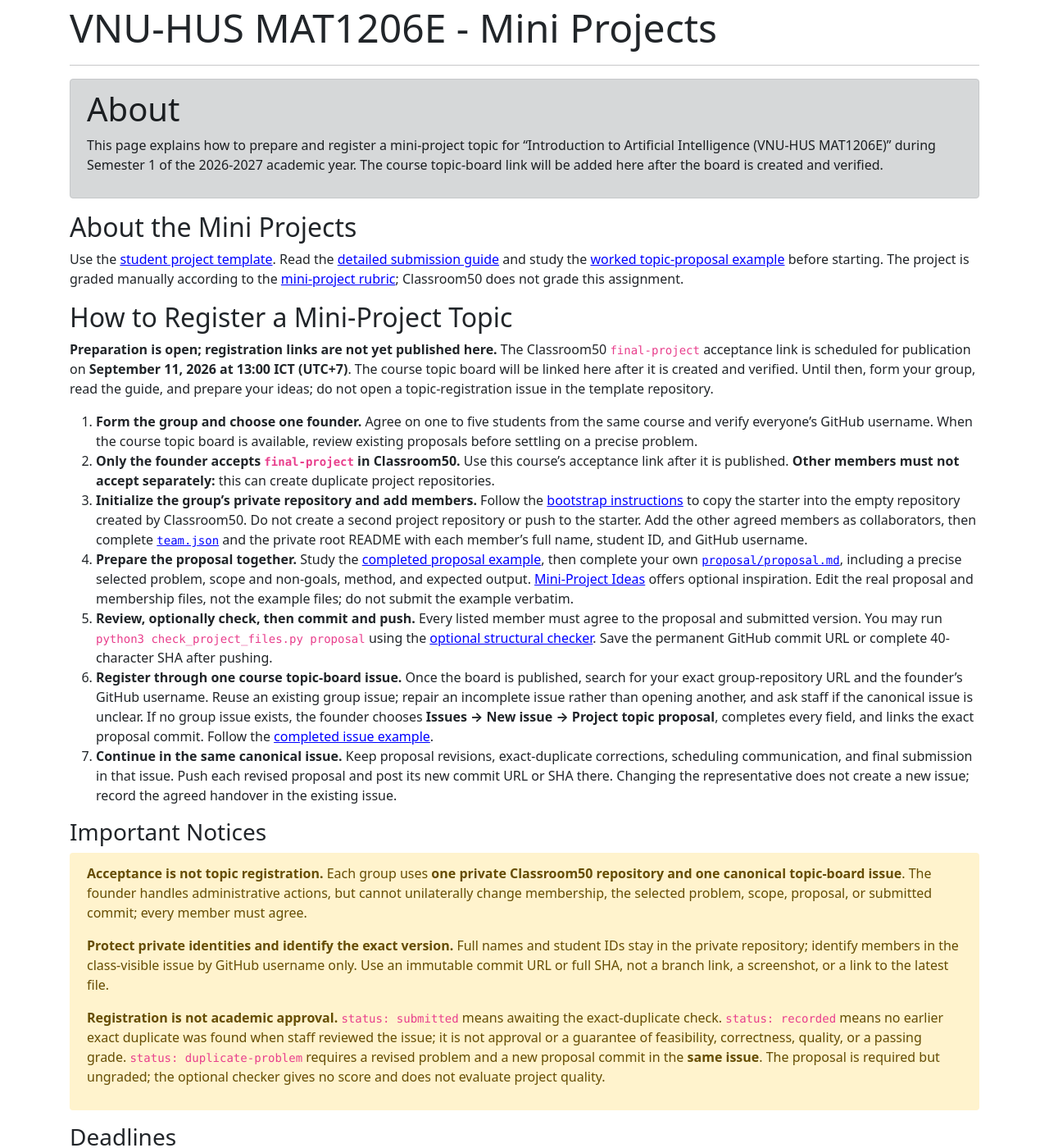
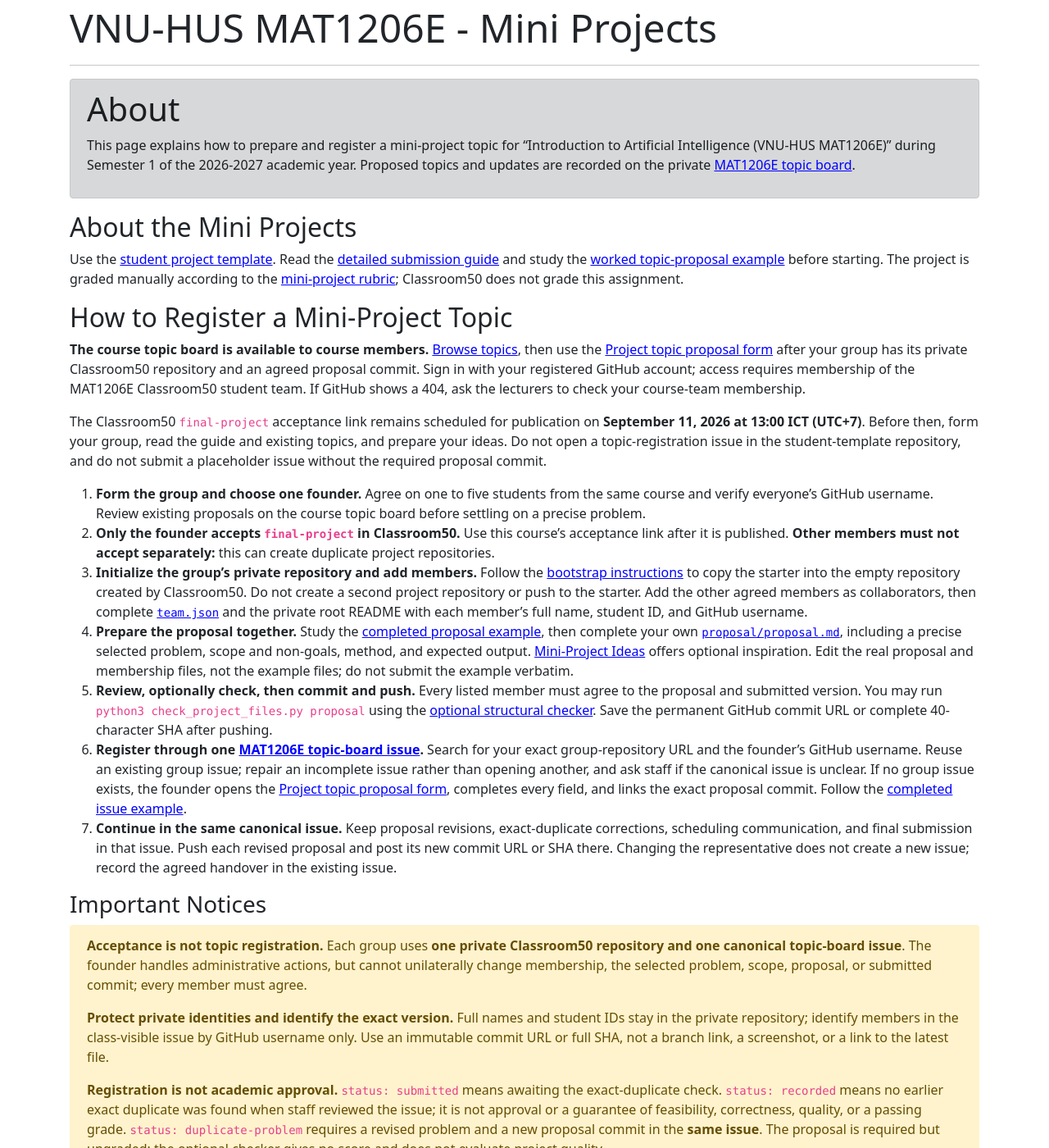
Before and after one commit to hoanganhduc/hoanganhduc.github.io, a Jekyll site: the page built from teaching/VNU-HUS/2026/winter/MAT1206E/mini-projects.md, in a window 1280 px wide and 1400 px high. Shown: the whole window at 82% size. Built offline with Jekyll 4.4.1, drawn with Linux system fonts in a browser that asks for light colours; nearby versions of some CDN libraries; a style sheet for code colours, icons or effects is not loaded; some of the changed text lies outside the part shown.

Commit message:
Link course-specific mini-project topic boards

```diff
--- a/teaching/VNU-HUS/2026/winter/MAT1206E/mini-projects.md
+++ b/teaching/VNU-HUS/2026/winter/MAT1206E/mini-projects.md
@@ -10,7 +10,7 @@ katex: true
 
 <h1>About</h1>
 
-This page explains how to prepare and register a mini-project topic for "Introduction to Artificial Intelligence (VNU-HUS MAT1206E)" during Semester 1 of the 2026-2027 academic year. The course topic-board link will be added here after the board is created and verified.
+This page explains how to prepare and register a mini-project topic for "Introduction to Artificial Intelligence (VNU-HUS MAT1206E)" during Semester 1 of the 2026-2027 academic year. Proposed topics and updates are recorded on the private [MAT1206E topic board](https://github.com/VNU-HUS/mat1206e-2026-project-topics/issues).
 
 </div>
 
@@ -20,14 +20,16 @@ Use the [student project template](https://github.com/VNU-HUS/introai-final-proj
 
 ## How to Register a Mini-Project Topic
 
-**Preparation is open; registration links are not yet published here.** The Classroom50 `final-project` acceptance link is scheduled for publication on **September 11, 2026 at 13:00 ICT (UTC+7)**. The course topic board will be linked here after it is created and verified. Until then, form your group, read the guide, and prepare your ideas; do not open a topic-registration issue in the template repository.
+**The course topic board is available to course members.** [Browse topics](https://github.com/VNU-HUS/mat1206e-2026-project-topics/issues), then use the [Project topic proposal form](https://github.com/VNU-HUS/mat1206e-2026-project-topics/issues/new?template=project-proposal.yml) after your group has its private Classroom50 repository and an agreed proposal commit. Sign in with your registered GitHub account; access requires membership of the MAT1206E Classroom50 student team. If GitHub shows a 404, ask the lecturers to check your course-team membership.
 
-1. **Form the group and choose one founder.** Agree on one to five students from the same course and verify everyone's GitHub username. When the course topic board is available, review existing proposals before settling on a precise problem.
+The Classroom50 `final-project` acceptance link remains scheduled for publication on **September 11, 2026 at 13:00 ICT (UTC+7)**. Before then, form your group, read the guide and existing topics, and prepare your ideas. Do not open a topic-registration issue in the student-template repository, and do not submit a placeholder issue without the required proposal commit.
+
+1. **Form the group and choose one founder.** Agree on one to five students from the same course and verify everyone's GitHub username. Review existing proposals on the course topic board before settling on a precise problem.
 2. **Only the founder accepts `final-project` in Classroom50.** Use this course's acceptance link after it is published. **Other members must not accept separately:** this can create duplicate project repositories.{% comment %}<br>**Classroom50:** [Final Examination Mini-Project](https://classroom50.org/VNU-HUS/vnu-hus-mat1206e-winter-2026/assignments/final-project/accept){% endcomment %}
 3. **Initialize the group's private repository and add members.** Follow the [bootstrap instructions](https://github.com/VNU-HUS/introai-final-project-template/blob/main/Submission%20Guide.md) to copy the starter into the empty repository created by Classroom50. Do not create a second project repository or push to the starter. Add the other agreed members as collaborators, then complete [`team.json`](https://github.com/VNU-HUS/introai-final-project-template/blob/main/team.json) and the private root README with each member's full name, student ID, and GitHub username.
 4. **Prepare the proposal together.** Study the [completed proposal example](https://github.com/VNU-HUS/introai-final-project-template/blob/main/examples/topic-proposal/proposal.example.md), then complete your own [`proposal/proposal.md`](https://github.com/VNU-HUS/introai-final-project-template/blob/main/proposal/proposal.md), including a precise selected problem, scope and non-goals, method, and expected output. [Mini-Project Ideas](https://github.com/VNU-HUS/introai-final-project-template/blob/main/Mini-Project%20Ideas.md) offers optional inspiration. Edit the real proposal and membership files, not the example files; do not submit the example verbatim.
 5. **Review, optionally check, then commit and push.** Every listed member must agree to the proposal and submitted version. You may run `python3 check_project_files.py proposal` using the [optional structural checker](https://github.com/VNU-HUS/introai-final-project-template/blob/main/check_project_files.py). Save the permanent GitHub commit URL or complete 40-character SHA after pushing.
-6. **Register through one course topic-board issue.** Once the board is published, search for your exact group-repository URL and the founder's GitHub username. Reuse an existing group issue; repair an incomplete issue rather than opening another, and ask staff if the canonical issue is unclear. If no group issue exists, the founder chooses **Issues → New issue → Project topic proposal**, completes every field, and links the exact proposal commit. Follow the [completed issue example](https://github.com/VNU-HUS/introai-final-project-template/blob/main/examples/topic-proposal/topic-issue.example.md).
+6. **Register through one [MAT1206E topic-board issue](https://github.com/VNU-HUS/mat1206e-2026-project-topics/issues).** Search for your exact group-repository URL and the founder's GitHub username. Reuse an existing group issue; repair an incomplete issue rather than opening another, and ask staff if the canonical issue is unclear. If no group issue exists, the founder opens the [Project topic proposal form](https://github.com/VNU-HUS/mat1206e-2026-project-topics/issues/new?template=project-proposal.yml), completes every field, and links the exact proposal commit. Follow the [completed issue example](https://github.com/VNU-HUS/introai-final-project-template/blob/main/examples/topic-proposal/topic-issue.example.md).
 7. **Continue in the same canonical issue.** Keep proposal revisions, exact-duplicate corrections, scheduling communication, and final submission in that issue. Push each revised proposal and post its new commit URL or SHA there. Changing the representative does not create a new issue; record the agreed handover in the existing issue.
 
 ### Important Notices
@@ -66,4 +68,4 @@ Follow the [report instructions](https://github.com/VNU-HUS/introai-final-projec
 
 ## Proposed Topics
 
-The course topic board is not yet published. Its verified link will appear here; the canonical issues there will hold topic records and updates, rather than a second registration list on this page.
+Browse the [MAT1206E proposed topics and updates](https://github.com/VNU-HUS/mat1206e-2026-project-topics/issues). The canonical issues there hold topic records and updates, rather than a second registration list on this page. Closed issues marked **Staff verification** are setup tests, not student proposals or reserved topics.
```
Also changed, not shown: teaching/VNU-HUS/2026/winter/MAT3508/mini-projects.md (+7 -5 lines).
